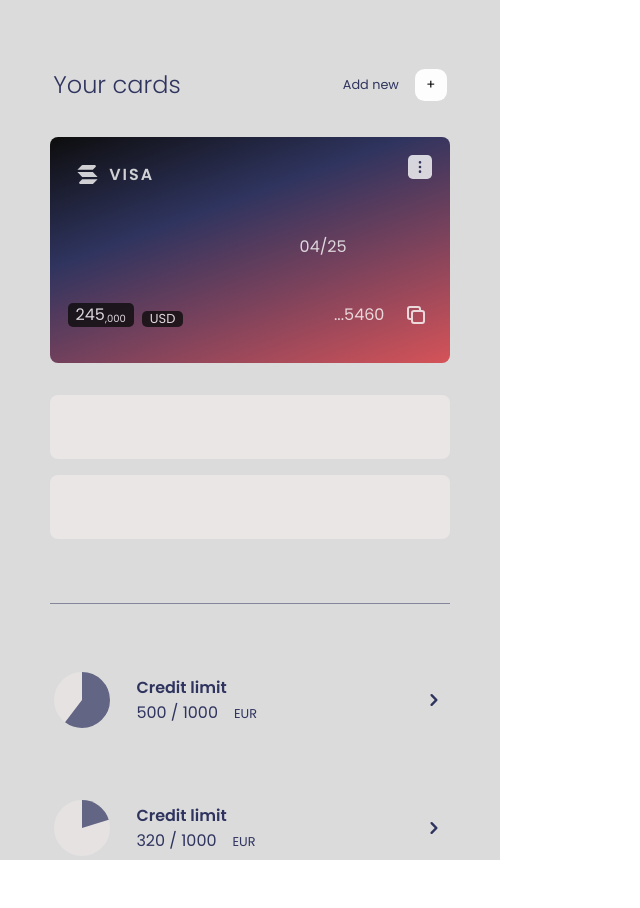
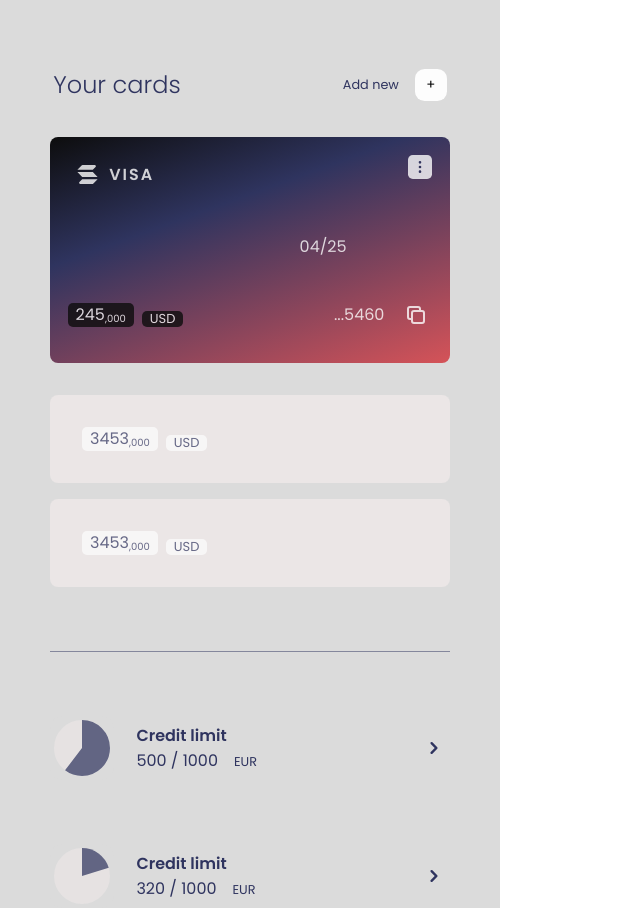
Before and after one commit to billionsjoel/quickTrans, a React (Create React App) app: page / in a window 1280 px wide. Shown: the whole page, without its empty margins (0-640 px from the left). Before the commit the page ends 860 px from the top, so only its background shows below. Built offline with nearby package versions, Linux system fonts and the light colour scheme.

Commit message:
Add pill info

```diff
--- a/src/components/VisaSection/VisaPill/index.js
+++ b/src/components/VisaSection/VisaPill/index.js
@@ -4,7 +4,13 @@ import style from './style.module.scss';
 const VisaPill = () => (
   <div className={style.container}>
     <div className={style.pill}>
-
+      <div className={style.currency}>
+        <span className={style.figure}>
+          3453
+          <span className={style.zeros}>,000</span>
+        </span>
+        <span className={style.type}>USD</span>
+      </div>
 
 
     </div>
```
